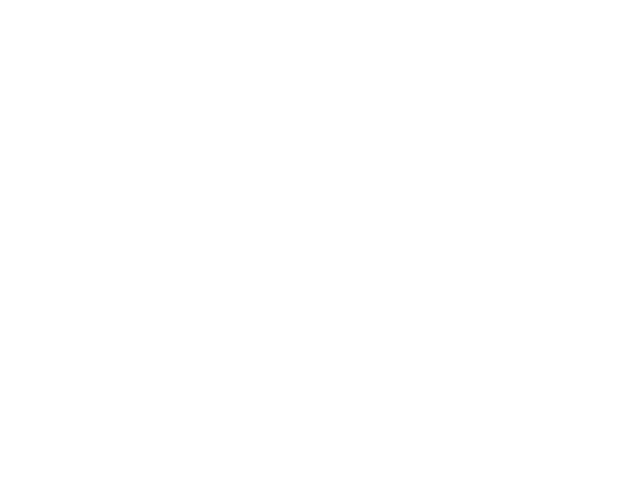
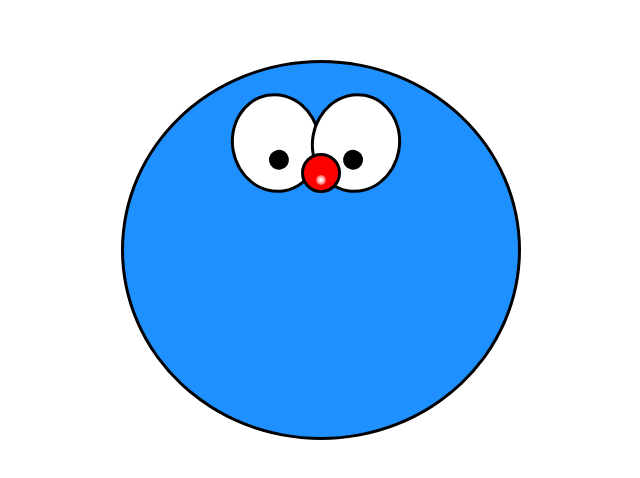
Before and after one commit to NikolozGeladze/Doraemon, a React (Vite) app: page / in a window 1280 px wide. Shown: the part 150-628 px from the top of the page, without its empty margins (319-959 px from the left). Built offline with nearby package versions, Linux system fonts and the light colour scheme.

Commit message:
Finished Head Top Part
Finished Working On Eyes & Nose

```diff
--- a/index.html
+++ b/index.html
@@ -4,7 +4,7 @@
     <meta charset="UTF-8" />
     <link rel="icon" type="image/svg+xml" href="/vite.svg" />
     <meta name="viewport" content="width=device-width, initial-scale=1.0" />
-    <title>doraemon</title>
+    <title>Doraemon</title>
   </head>
   <body>
     <div id="root"></div>
--- a/src/App.css
+++ b/src/App.css
@@ -0,0 +1,6 @@
+.container {
+  display: flex;
+  justify-content: center;
+  align-items: center;
+  height: 100vh;
+}
--- a/src/App.jsx
+++ b/src/App.jsx
@@ -1,9 +1,13 @@
 import './App.css'
+import Head from './components/Head/Head'
 
 function App() {
 
   return (
     <>
+      <div className="container">
+        <Head />
+      </div>
     </>
   )
 }
--- /dev/null
+++ b/src/components/Head/Eyes/Eyes.css
@@ -0,0 +1,35 @@
+.eyes {
+    display: flex;
+    justify-content: center;
+    width: 200px;
+    position: relative;
+}
+
+.eye {
+    min-height: 100px;
+    min-width: 90px;
+    background-color: var(--white);
+    border: 3px solid var(--black);
+    border-radius: 100%;
+    display: flex;
+    justify-content: center;
+    align-items: flex-end;
+    padding: 0 0 20px 0;
+}
+
+.eye.left-eye {
+    transform: rotate(-10deg);
+    margin-right: -10px;
+}
+
+.eye.right-eye {
+    transform: rotate(10deg);
+    margin-right: 10px;
+}
+
+.eye-ball {
+    background-color: var(--black);
+    border-radius: 100%;
+    height: 20px;
+    width: 20px;
+}
--- /dev/null
+++ b/src/components/Head/Eyes/Eyes.jsx
@@ -0,0 +1,17 @@
+import React from 'react'
+import './Eyes.css'
+
+export default function Eyes() {
+  return (
+    <>
+      <div className="eyes">
+        <div className="eye left-eye">
+          <div className="eye-ball"></div>
+        </div>
+        <div className="eye right-eye">
+          <div className="eye-ball"></div>
+        </div>
+      </div>
+    </>
+  )
+}
--- /dev/null
+++ b/src/components/Head/Head.css
@@ -0,0 +1,23 @@
+.head {
+    background-color: var(--skin);
+    border-radius: 100%;
+    width: 400px;
+    height: 380px;
+    border: 3px solid var(--black);
+    display: flex;
+    flex-direction: column;
+    align-items: center;
+    justify-content: flex-start;
+    padding-top: 30px;
+}
+
+.top {
+    display: flex;
+    flex-direction: column;
+    align-items: center;
+    height: fit-content !important;
+}
+
+.bottom {
+    background-color: white;
+}
--- /dev/null
+++ b/src/components/Head/Head.jsx
@@ -0,0 +1,20 @@
+import React from 'react'
+import './Head.css'
+import Eyes from './eyes/Eyes.jsx'
+import Nose from './Nose/Nose.jsx'
+
+export default function Head() {
+    return (
+        <>
+            <div className="head">
+                <div className="top">
+                    <Eyes />
+                    <Nose />
+                </div>
+                <div className="bottom">
+
+                </div>
+            </div>
+        </>
+    )
+}
--- /dev/null
+++ b/src/components/Head/Nose/Nose.css
@@ -0,0 +1,18 @@
+.nose {
+    background-color: var(--red);
+    border: 3px solid var(--black);
+    border-radius: 100%;
+    height: 40px;
+    width: 40px;
+    display: flex;
+    justify-content: center;
+    align-items: flex-end;
+    transform: translateY(-40px);
+    padding: 0 0 5px 0;
+}
+.nose-highlight {
+    background: radial-gradient(circle, var(--white) 10%, var(--red) 100%);
+    border-radius: 100%;
+    height: 10px;
+    width: 10px;
+}
--- /dev/null
+++ b/src/components/Head/Nose/Nose.jsx
@@ -0,0 +1,13 @@
+import React from 'react'
+import './Nose.css'
+
+export default function Nose() {
+  return (
+    <>
+      <div className="nose">
+        <div className="nose-circle"></div>
+        <div className="nose-highlight"></div>
+      </div>
+    </>
+  )
+}
--- a/src/index.css
+++ b/src/index.css
@@ -0,0 +1,13 @@
+:root {
+  --skin: #1E90FF;
+  --white: #FFFFFF;
+  --black: #000000;
+  --red: #FD0100;
+  --collar-tag: #F0BF36;
+}
+
+* {
+  margin: 0;
+  padding: 0;
+  box-sizing: border-box;
+}
```
